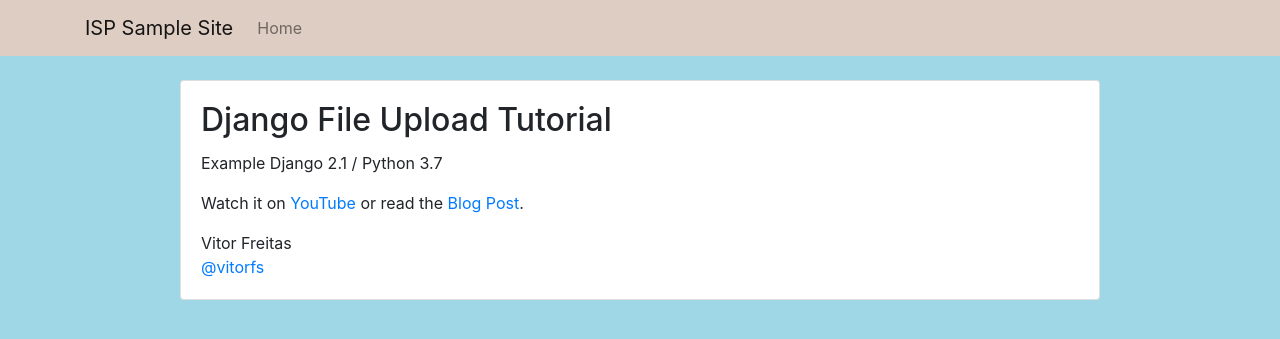
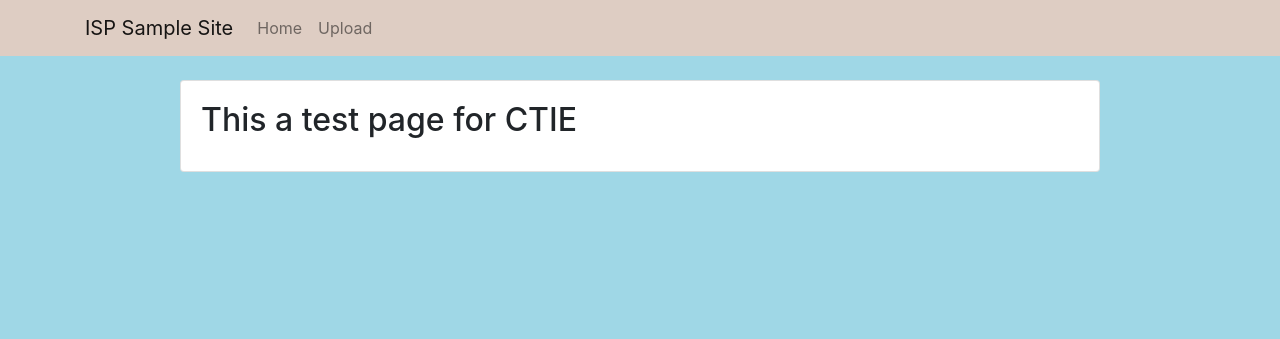
Before and after one commit to aryaafshar/django_site, a Django app: page / in a window 1280 px wide. Shown: the top 339 px of the page. Run offline with Django 3.2, Linux system fonts and the light colour scheme; parts of the project's set-up code (start-up, migrations or seed data) failed here and were passed over; some libraries are stand-ins or nearby versions.

Commit message:
"new changes"

```diff
--- a/mysite/settings.py
+++ b/mysite/settings.py
@@ -25,7 +25,7 @@
 # SECURITY WARNING: don't run with debug turned on in production!
 DEBUG = True
 
-ALLOWED_HOSTS = ['20.80.154.142','cocadj.azurewebsites.net']
+ALLOWED_HOSTS = ['20.80.154.142','cocadj.azurewebsites.net','127.0.0.1']
 
 
 # Application definition
--- a/mysite/templates/base.html
+++ b/mysite/templates/base.html
@@ -19,11 +19,11 @@
           <li class="nav-item">
             <a class="nav-link" href="{% url 'home' %}">Home</a>
           </li>
+
+          <li class="nav-item">
+            <a class="nav-link" href="{% url 'upload' %}">Upload</a>
+          </li>
           <!--
-          <li class="nav-item">
-            <a class="nav-link" href="{% url 'upload' %}">Simple Upload</a>
-          </li>
-
           <li class="nav-item">
             <a class="nav-link" href="{% url 'book_list' %}">Model Forms Upload</a>
           </li>
--- a/mysite/templates/home.html
+++ b/mysite/templates/home.html
@@ -1,14 +1,6 @@
 {% extends 'base.html' %}
 
 {% block content %}
-  <h2 class="card-title">Django File Upload Tutorial</h2>
-  <p class="card-text">Example Django 2.1 / Python 3.7</p>
-  <p class="card-text">
-    Watch it on <a href="https://www.youtube.com/playlist?list=PLLxk3TkuAYnpm24Ma1XenNeq1oxxRcYFT">YouTube</a> or
-    read the <a href="https://simpleisbetterthancomplex.com/tutorial/2016/08/01/how-to-upload-files-with-django.html">Blog Post</a>.
-  </p>
-  <p class="card-text">
-    Vitor Freitas<br>
-    <a href="https://twitter.com/vitorfs">@vitorfs</a>
-  </p>
+  <h2 class="card-title">This a test page for CTIE</h2>
+
 {% endblock %}
```
